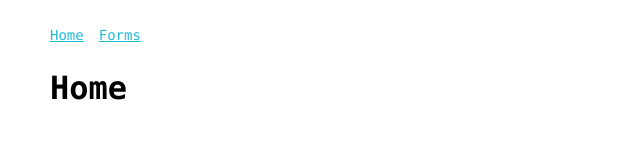
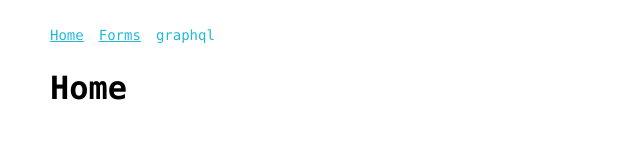
Before and after one commit to Shelob9/apollo-poc, a Next.js app: page / in a window 1280 px wide. Shown: the top 160 px of the page, without its empty margins (0-640 px from the left). Built offline with nearby package versions, Linux system fonts and the light colour scheme.

Commit message:
get working with the older app compoennts

```diff
--- a/components/Header.js
+++ b/components/Header.js
@@ -1,14 +1,17 @@
-import Link from "next/link";
-import { withRouter } from "next/router";
+import Link from 'next/link';
+import { withRouter } from 'next/router';
 
 const Header = ({ router: { pathname } }) => (
 	<header>
 		<Link prefetch href="/">
-      <a className={pathname === "/" ? "is-active" : ""}>Home</a>
+			<a className={pathname === '/' ? 'is-active' : ''}>Home</a>
 		</Link>
 		<Link prefetch href="/forms">
-      <a className={pathname === "/forms" ? "is-active" : ""}>Forms</a>
+			<a className={pathname === '/forms' ? 'is-active' : ''}>Forms</a>
 		</Link>
+		<a className={''} href="http://localhost:5101/graphql">
+			graphql
+		</a>
 		<style jsx>{`
 			header {
 				margin-bottom: 25px;
--- a/pages/index.js
+++ b/pages/index.js
@@ -1,7 +1,5 @@
 import App from '../components/App';
 import Header from '../components/Header';
-import Submit from '../components/Submit';
-import PostList from '../components/PostList';
 
 export default () => (
 	<App>
```
Also changed, not shown: package.json (+8 -8 lines), pages/forms.js (+9 -2 lines), 1 other file (tests, documents, lock files or other folders). Lines whose indentation alone changed are shown as unchanged.
